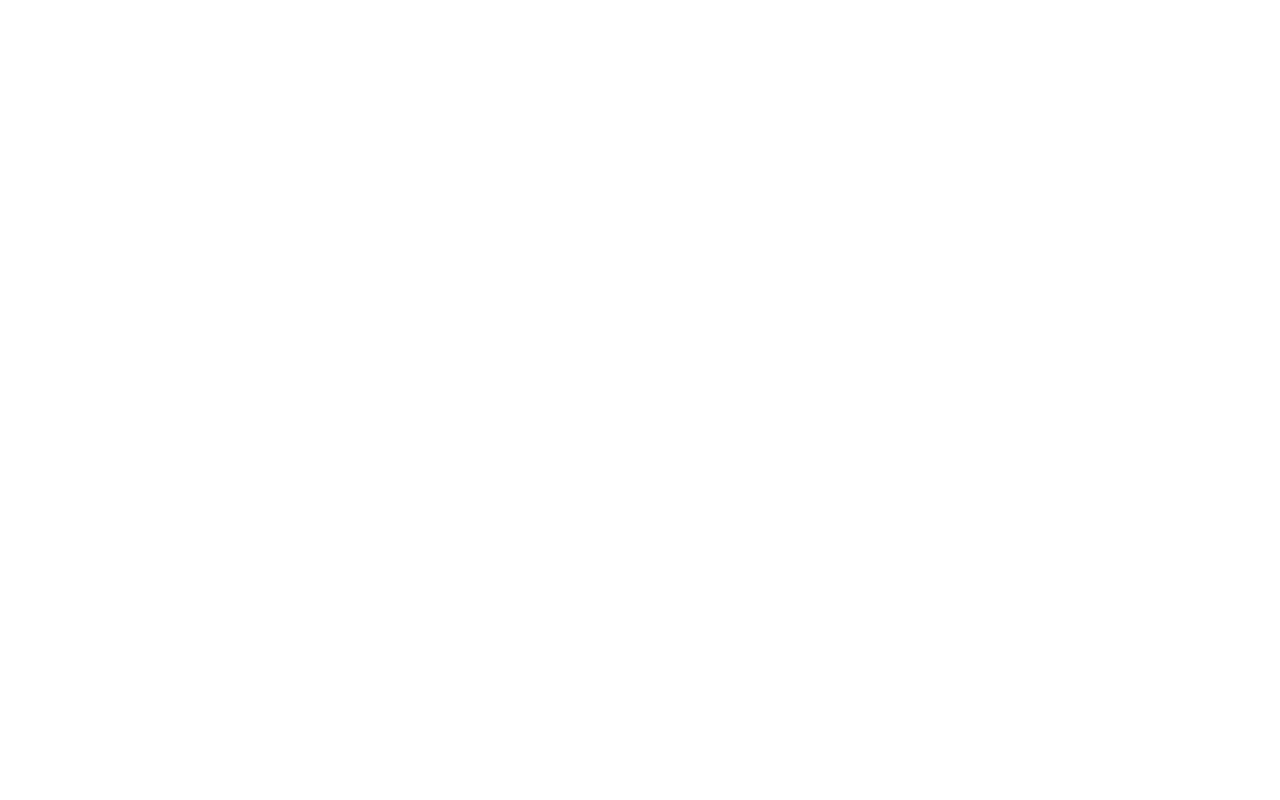
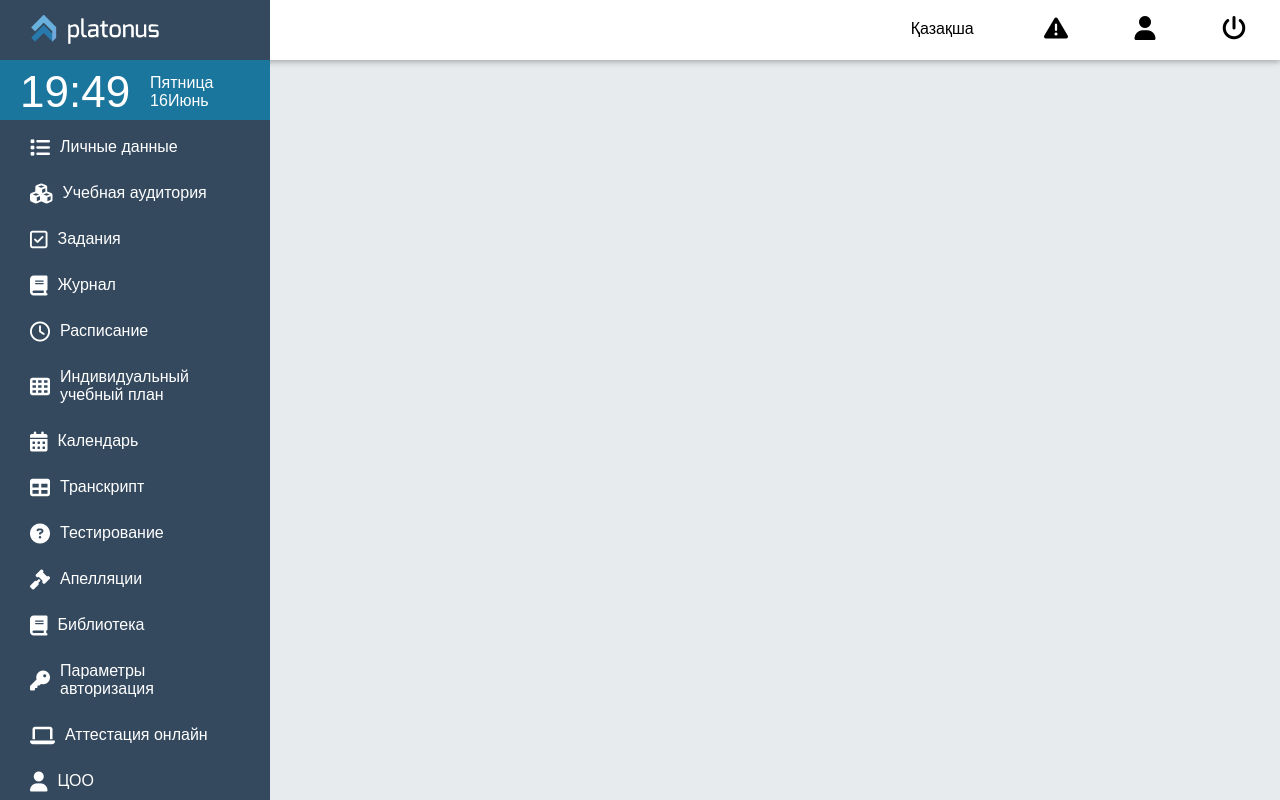
Before and after one commit to arystambek-dimash/platonus_front, a plain HTML site: page zhurnal.html in a window 1280 px wide. Drawn offline with Linux system fonts and the light colour scheme.

Commit message:
nav zhurnal

```diff
--- a/zhurnal.html
+++ b/zhurnal.html
@@ -6,6 +6,70 @@
     <title>Document</title>
 </head>
 <body>
-
+    <!DOCTYPE html>
+<html lang="en">
+<head>
+    <meta charset="UTF-8">
+    <meta http-equiv="X-UA-Compatible" content="IE=edge">
+    <meta name="viewport" content="width=device-width, initial-scale=1.0">
+     <link rel="stylesheet" href="style.css">
+    <title>Document</title>
+</head>
+<body>
+    <section>
+    <nav>
+        <div class="logoBlock">
+            <div class="conatiner-logo">
+                <div class="logo"></div>
+            </div>
+        </div>
+        <div class="navbar">
+            <div class="dropdown">
+                <button class="dropbtn">Қазақша</button>
+                <div class="dropdown-content">
+                  <a href="#">Қазақша</a>
+                <a href="#">Руский</a>
+                  <a href="#">English</a>
+                </div>
+            </div>
+            <a href="#"><i class="fa-solid fa-triangle-exclamation fa-xl" style="color: #000000;"></i></a>
+            <a href="#"><i class="fa-solid fa-user fa-xl" style="color: #000000;"></i></a>
+            <a href="#"><i class="fas fa-power-off fa-xl" style="color: #000000;"></i></a>
+        </div>
+    </nav>
+    <div class="sidenav">
+        <div class="clock">
+            <p id="clock-circle">0</p>
+            <div class="Date">
+                <div style="display: flex; justify-content: space-between; padding-right: 15px;">
+                    <label id = "day" style="color: white;"></label>
+                    <label id="month" style="color: white;"></label>
+                </div>
+                <label id="weekday" style="color: white;"></label>
+            </div>
+        </div>
+        <div class="container-side-content">
+        <div class="side-content"><a href=""><i class="fa fa fa-list fa-lg" style="color:white;"></i><p class="nav-p">Личные данные</p></a></div>
+        <div class="side-content"><a href=""><i class="fa fa-cubes fa-lg" style="color:white;"></i><p class="nav-p">Учебная аудитория</p></a></div>
+        <div class="side-content"><a href=""><i class="fa fa-check-square-o fa-lg" style="color:white;"></i><p class="nav-p">Задания</p></a></div>
+        <div class="side-content"><a href=""><i class="fa fa fa-book fa-lg" style="color:white;"></i><p class="nav-p">Журнал</p></a></div>
+        <div class="side-content"><a href=""><i class="fa fa fa-clock-o fa-lg" style="color:white;"></i><p class="nav-p">Расписание</p></a></div>
+        <div class="side-content"><a href=""><i class="fa fa fa-th fa-lg" style="color:white;"></i><p class="nav-p">Индивидуальный<br>учебный план</p></a></div>
+        <div class="side-content"><a href=""><i class="fa fa fa-calendar fa-lg" style="color:white;"></i><p class="nav-p">Календарь</p></a></div>
+        <div class="side-content"><a href=""><i class="fa fa fa-table fa-lg" style="color:white;"></i><p class="nav-p">Транскрипт</p></a></div>
+        <div class="side-content"><a href=""><i class="fa fa fa-question-circle fa-lg" style="color:white;"></i><p class="nav-p">Тестирование</p></a></div>
+        <div class="side-content"><a href=""><i class="fa fa fa-gavel fa-lg" style="color:white;"></i><p class="nav-p">Апелляции</p></a></div>
+        <div class="side-content"><a href=""><i class="fa fa fa-book fa-lg" style="color:white;"></i><p class="nav-p">Библиотека</p></a></div>
+        <div class="side-content"><a href=""><i class="fa fa fa-key fa-lg" style="color:white;"></i><p class="nav-p">Параметры<br>авторизация</p></a></div>
+        <div class="side-content"><a href=""><i class="fa fa fa-laptop fa-lg" style="color:white;"></i><p class="nav-p">Аттестация онлайн</p></a></div>
+        <div class="side-content"><a href=""><i class="fa fa fa-user fa-lg"  style="color:white;"></i><p class="nav-p">ЦОО</p></a></div>
+        <div class="side-content"><a href=""><i class="fa fa fa-check-circle fa-lg" style="color:white;"></i><p class="nav-p">Анкетирование</p></a></div>
+        </div>
+    </div>
+    </section>
+    <script src="https://kit.fontawesome.com/bef3883c67.js" crossorigin="anonymous"></script>
+    <script src="js.js"></script>
 </body>
 </html>
+</body>
+</html>
```
